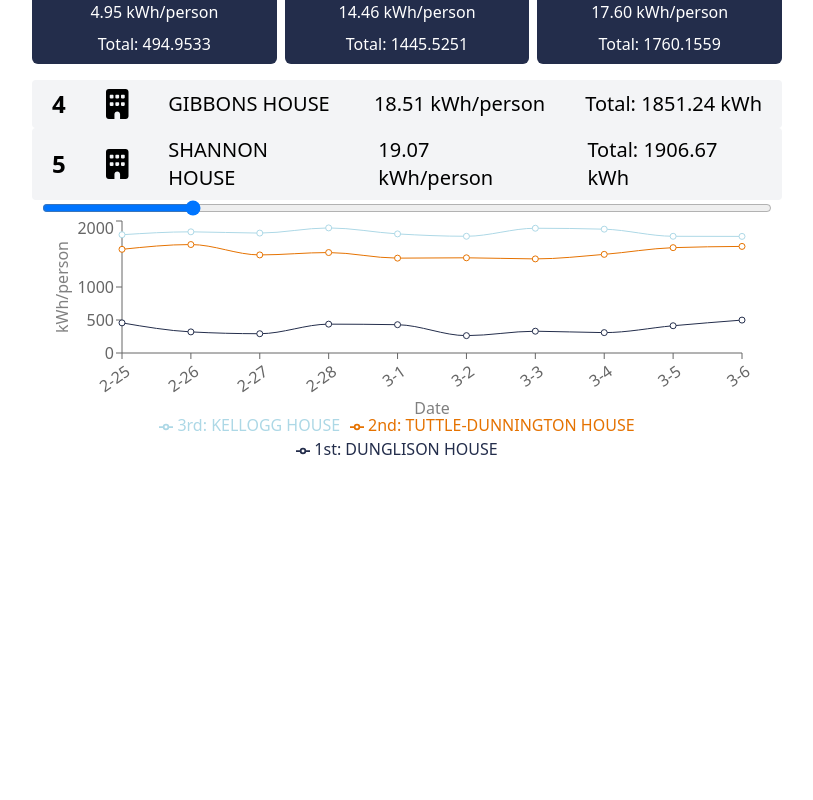
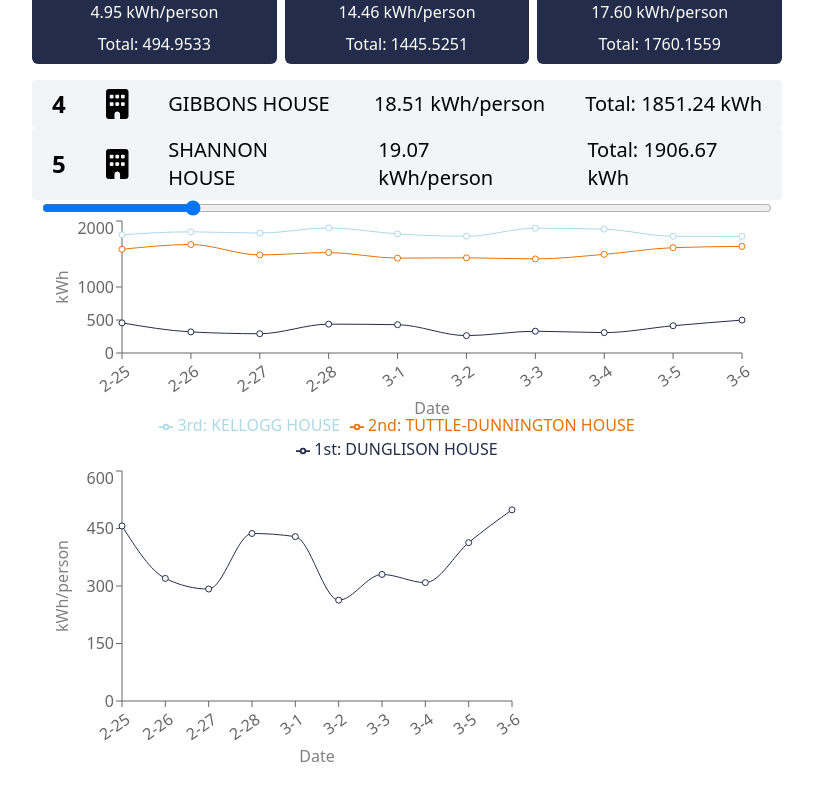
Before and after one commit to julesfll/ecodash, a Next.js app: page / in a window 1280 px wide. Shown: the part 540-1340 px from the top of the page, without its empty margins (233-1046 px from the left). Before the commit the page ends 1046 px from the top, so only its background shows below. Built offline with nearby package versions, Linux system fonts and the light colour scheme.

Commit message:
Progress on detail graph

```diff
--- /dev/null
+++ b/components/DetailGraph.tsx
@@ -0,0 +1,34 @@
+import { FunctionComponent, useState, useEffect } from "react";
+import { Label, LineChart, Line, XAxis, YAxis, Tooltip, Legend } from 'recharts';
+
+
+export default function OverallGraph({graphData, topDormNames}: any) {
+
+    const CustomizedAxisTick: FunctionComponent<any> = (props: any) => {
+        const { x, y, payload } = props;
+
+        return (
+          <g transform={`translate(${x},${y})`}>
+            <text x={0} y={0} dy={16} textAnchor="end" fill="#666" transform="rotate(-35)">
+              {payload.value}
+            </text>
+          </g>
+        );
+      };
+
+    return (
+        <div>
+            <LineChart width={500} height={300} data={graphData}
+                margin={{ top: 5, right: 30, left: 20, bottom: 5 }}>
+                <XAxis dataKey="time" tick={<CustomizedAxisTick />} height={60}>
+                    <Label dy={25} value="Date" />
+                </XAxis>
+                <YAxis>
+                    <Label dx={-30} value="kWh/person" angle={-90}  />
+                </YAxis>
+                <Tooltip/>
+                <Line name={topDormNames[0]} type="monotone" dataKey="top1" stroke="#232D4B" />
+            </LineChart>
+        </div>
+    )
+}
--- a/components/OverallGraph.tsx
+++ b/components/OverallGraph.tsx
@@ -1,9 +1,9 @@
 import { FunctionComponent, useState, useEffect } from "react";
 import { Label, LineChart, Line, XAxis, YAxis, Tooltip, Legend } from 'recharts';
 import {data} from "../data"
+import DetailGraph from "./DetailGraph"
 
-
-export default function Dashboard() {
+export default function OverallGraph() {
     const dorms = ["GIBBONS HOUSE", "SHANNON HOUSE", "DUNGLISON HOUSE", "TUTTLE-DUNNINGTON HOUSE", "KELLOGG HOUSE"]
     const [dataDorms, setDataDorms] = useState<any[]>([])
     // below contains total energy usage of each dorm sorted
@@ -96,7 +96,7 @@ export default function Dashboard() {
                     <Label dy={25} value="Date" />
                 </XAxis>
                 <YAxis>
-                    <Label dx={-30} value="kWh/person" angle={-90}  />
+                    <Label dx={-30} value="kWh" angle={-90}  />
                 </YAxis>
                 <Tooltip/>
                 <Legend />
@@ -105,17 +105,7 @@ export default function Dashboard() {
                 <Line name={"1st: "+ topDormNames[0]} type="monotone" dataKey="top1" stroke="#232D4B" />
             </LineChart>
 
-            {/* <LineChart width={730} height={250} data={graphData}
-                margin={{ top: 5, right: 30, left: 20, bottom: 5 }}>
-                <XAxis dataKey="time" tick={<CustomizedAxisTick />} height={60}>
-                    <Label dy={25} value="Date" />
-                </XAxis>
-                <YAxis>
-                    <Label dx={-30} value="kWh/person" angle={-90}  />
-                </YAxis>
-                <Tooltip/>
-                <Line name={topDormNames[0]} type="monotone" dataKey="top1" stroke="#232D4B" />
-            </LineChart> */}
+            <DetailGraph graphData={graphData} topDormNames={topDormNames} />
             </div>
         </div>
     );
```
